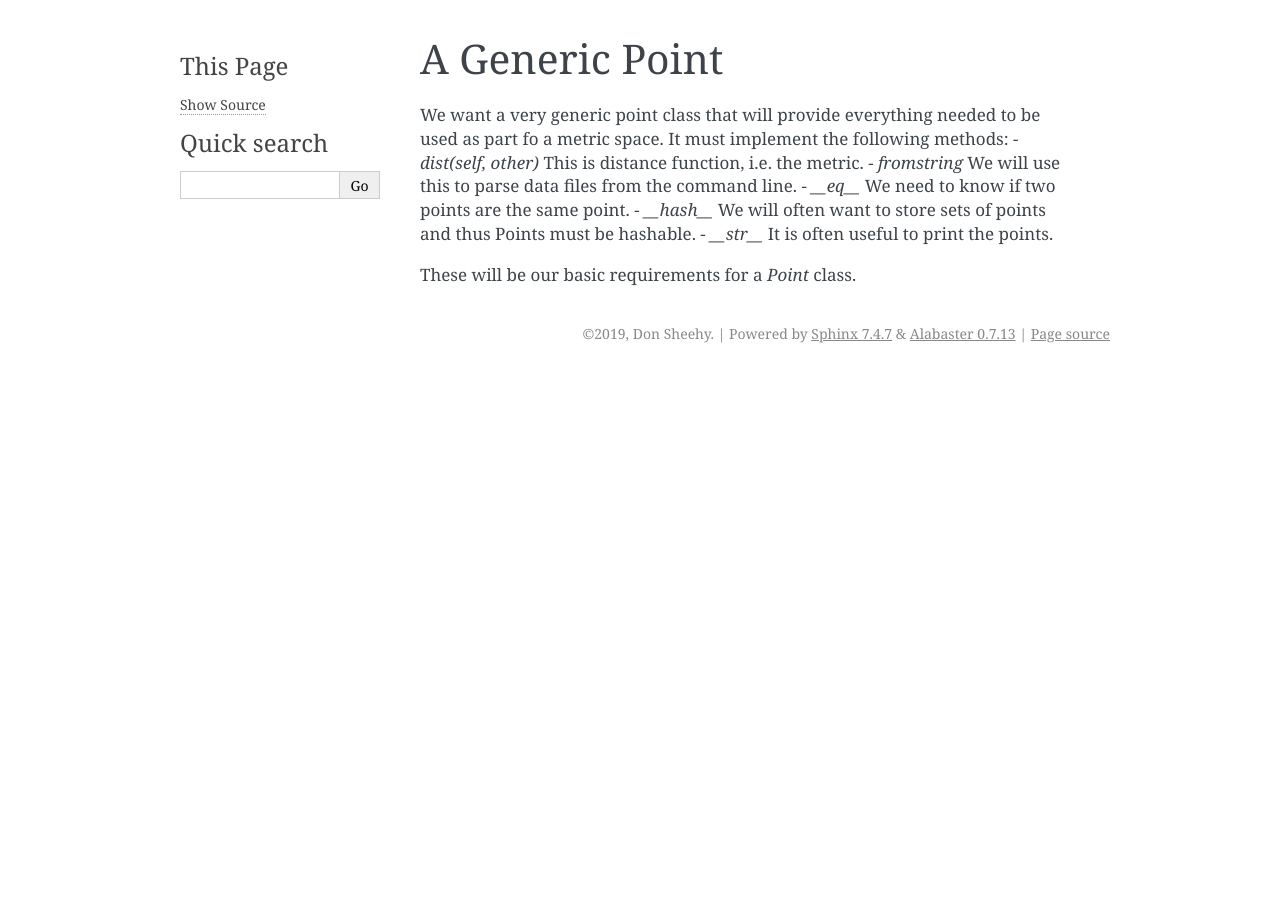
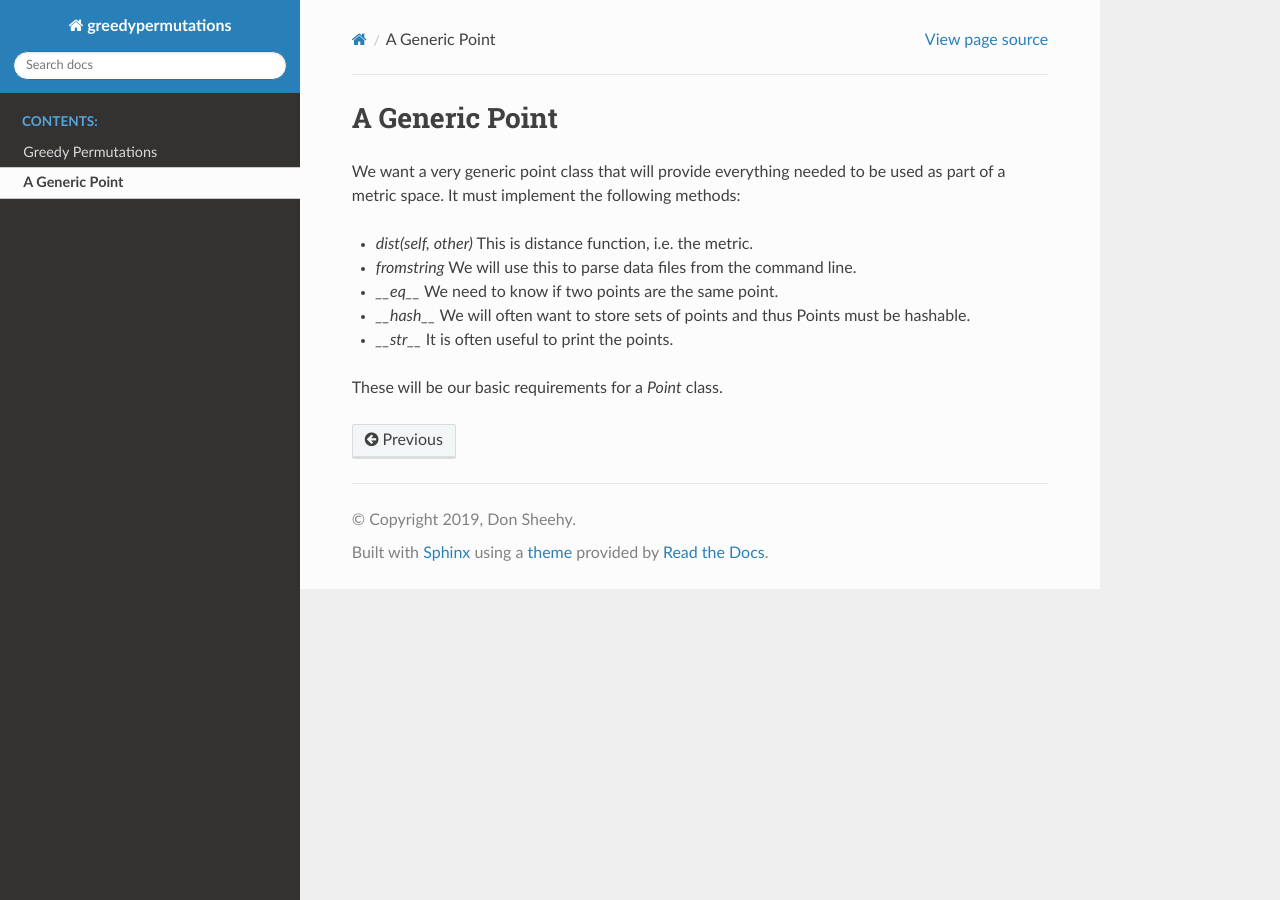
Before and after one commit to donsheehy/greedypermutation, a Sphinx documentation site: the page built from code/docs/source/point.rst, in a window 1280 px wide. Built offline with Sphinx 7.4.7 and the Read the Docs theme 2.0.0, drawn with Linux system fonts in a browser that asks for light colours.

Commit message:
Updated docs.

```diff
--- a/code/docs/source/conf.py
+++ b/code/docs/source/conf.py
@@ -47,7 +47,7 @@ exclude_patterns = []
 # The theme to use for HTML and HTML Help pages.  See the documentation for
 # a list of builtin themes.
 #
-html_theme = 'alabaster'
+html_theme = 'sphinx_rtd_theme'
 
 # Add any paths that contain custom static files (such as style sheets) here,
 # relative to this directory. They are copied after the builtin static files,
--- a/code/docs/source/index.rst
+++ b/code/docs/source/index.rst
@@ -10,7 +10,8 @@ Welcome to greedypermutations's documentation!
    :maxdepth: 2
    :caption: Contents:
 
-point
+   greedy
+   point
 
 Indices and tables
 ==================
--- a/code/docs/source/point.rst
+++ b/code/docs/source/point.rst
@@ -1,8 +1,9 @@
 A Generic Point
 ===============
 
-We want a very generic point class that will provide everything needed to be used as part fo a metric space.
+We want a very generic point class that will provide everything needed to be used as part of a metric space.
 It must implement the following methods:
+
 - `dist(self, other)` This is distance function, i.e. the metric.
 - `fromstring` We will use this to parse data files from the command line.
 - `__eq__` We need to know if two points are the same point.
```
Also changed, not shown: code/docs/source/greedy.rst (+9 -1 lines).
